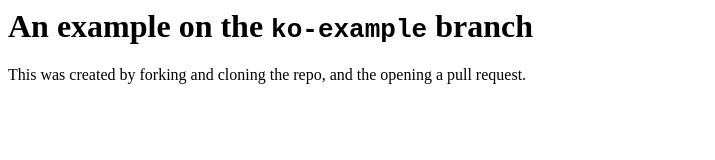
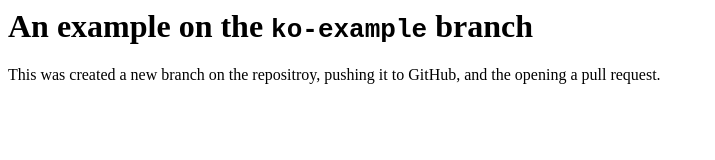
Before and after one commit to surge-sh/example-travisci-pullrequests, a website: page src/index.html in a window 1280 px wide. Shown: the whole page, without its empty margins (0-715 px from the left). Drawn offline with Linux system fonts and the light colour scheme.

Commit message:
Fixes details, pushing this should update the live example on Surge

```diff
--- a/src/index.html
+++ b/src/index.html
@@ -1,3 +1,3 @@
 <h1>An example on the <code>ko-example</code> branch</h1>
 
-<p>This was created by forking and cloning the repo, and the opening a pull request.</p>
+<p>This was created a new branch on the repositroy, pushing it to GitHub, and the opening a pull request.</p>
```
